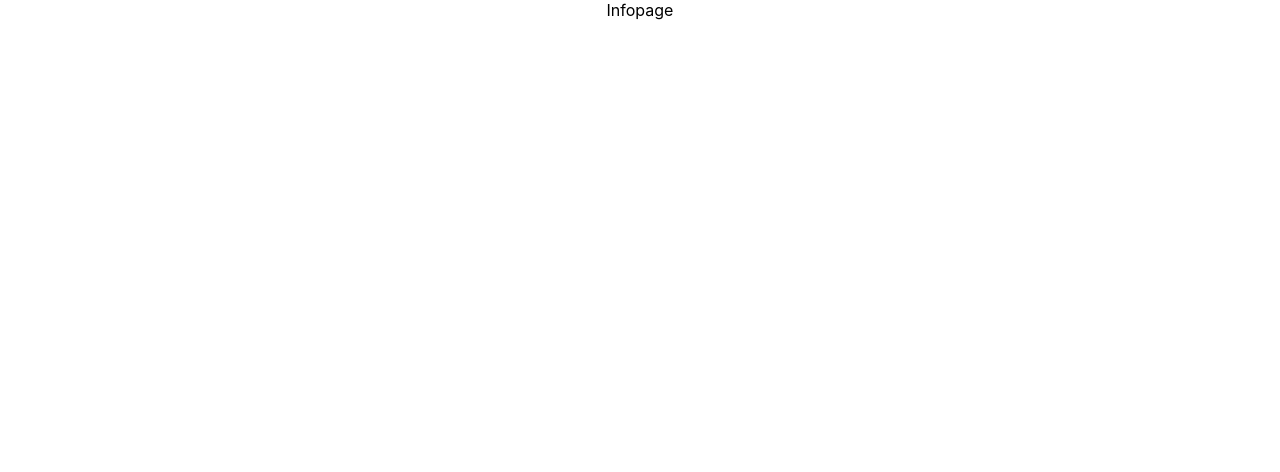
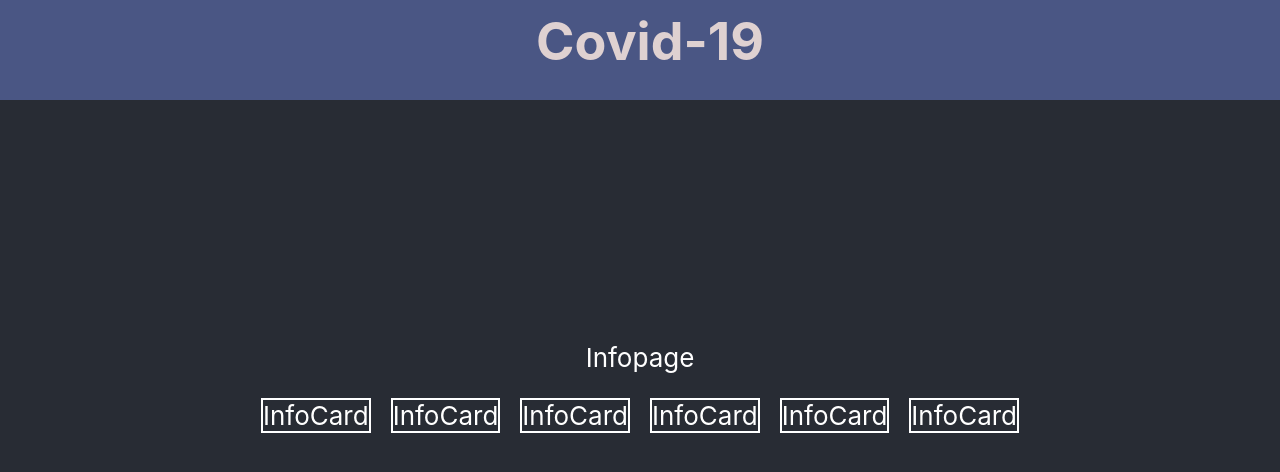
Before and after one commit to DrusMarkonii/Covid-19, a React (Create React App) app in the folder client/: page /information in a window 1280 px wide. Shown: the top 472 px of the page. Built offline with nearby package versions, Linux system fonts and the light colour scheme.

Commit message:
add infoPage

```diff
--- a/client/src/App.css
+++ b/client/src/App.css
@@ -1,3 +1,11 @@
 .App {
   text-align: center;
+  background-color: #282c34;
+    min-height: 100vh;
+    display: flex;
+    flex-direction: column;
+    align-items: center;
+    justify-content: center;
+    font-size: calc(10px + 2vmin);
+    color: white;
 }
--- /dev/null
+++ b/client/src/components/Header/Header.css
@@ -0,0 +1,15 @@
+* {
+  margin: 0;
+  padding: 0;
+}
+.header {
+  position: fixed;
+  top: 0;
+  left: 0;
+  width: 100%;
+  height: 10%;
+  width: 100%;
+  padding: 10px;
+  background-color: rgb(74, 86, 132);
+  color: rgb(223, 209, 209);
+}
--- /dev/null
+++ b/client/src/components/Header/Header.js
@@ -0,0 +1,13 @@
+import React from 'react'
+import './Header.css'
+
+
+export default function Header() {
+  return (
+    <div >
+        <div className='header'>
+            <h1>Covid-19</h1>
+        </div>
+    </div>
+  )
+}
--- a/client/src/components/HomePage/HomePage.js
+++ b/client/src/components/HomePage/HomePage.js
@@ -4,15 +4,20 @@ import logo from "./logo_corona.png";
 import { NavLink } from "react-router-dom";
 export default function Homepage() {
   return (
-    <div>
-      <header className="App-header">
-        <img src={logo} className="App-logo" alt="logo" />
-        <p>COVID-19</p>
-
-        <NavLink className="App-link" to={`/information`}>
-          <button className="btn-showStatistic">Show statistics</button>
-        </NavLink>
-      </header>
+    <div className="homePage">
+      <div className="homePage-components">
+        <div>
+          <img src={logo} className="App-logo" alt="logo" />
+        </div>
+        <div className="nameBlock">
+          <p>COVID-19</p>
+        </div>
+        <div className="btn-content">
+          <NavLink to={`/information`}>
+            <button className="btn-showStatistic">Show statistics</button>
+          </NavLink>
+        </div>
+      </div>
     </div>
   );
 }
--- a/client/src/components/HomePage/homePage.css
+++ b/client/src/components/HomePage/homePage.css
@@ -1,29 +1,26 @@
 .App-logo {
-    height: 40vmin;
+    height: 50vmin;
     pointer-events: none;
   }
 
   @media (prefers-reduced-motion: no-preference) {
     .App-logo {
-      animation: App-logo-spin infinite 20s linear;
+      animation: App-logo-spin infinite 10s linear;
     }
   }
 
-  .App-header {
-    background-color: #282c34;
-    min-height: 100vh;
+  .homePage-components {
     display: flex;
-    flex-direction: column;
     align-items: center;
-    justify-content: center;
-    font-size: calc(10px + 2vmin);
-    color: white;
+    justify-content: space-around;
+  }
+  .btn-content {
+    margin-left: 40px;
   }
 
-  .App-link {
-    color: #61dafb;
+  .nameBlock {
+    font-size: 3rem;
   }
-
   @keyframes App-logo-spin {
     from {
       transform: rotate(0deg);
--- /dev/null
+++ b/client/src/components/InfoPage/InfoBox/InfoBox.css
@@ -0,0 +1,5 @@
+.info-box {
+    display: flex;
+    width: 100%;
+    justify-content: space-between;
+}
--- /dev/null
+++ b/client/src/components/InfoPage/InfoBox/InfoBox.js
@@ -0,0 +1,16 @@
+import React from 'react'
+import InfoCard from './InfoCard/InfoCard'
+import './InfoBox.css'
+
+export default function InfoBox() {
+  return (
+    <div className='info-box'>
+        <InfoCard />
+        <InfoCard />
+        <InfoCard />
+        <InfoCard />
+        <InfoCard />
+        <InfoCard />
+    </div>
+  )
+}
--- /dev/null
+++ b/client/src/components/InfoPage/InfoBox/InfoCard/InfoCard.css
@@ -0,0 +1,4 @@
+.InfoCard {
+    border: 2px solid white;
+    margin: 25px 10px;
+}
--- /dev/null
+++ b/client/src/components/InfoPage/InfoBox/InfoCard/InfoCard.js
@@ -0,0 +1,8 @@
+import React from 'react'
+import './InfoCard.css'
+
+export default function InfoCard() {
+  return (
+    <div className='InfoCard'>InfoCard</div>
+  )
+}
--- a/client/src/components/InfoPage/InfoPage.js
+++ b/client/src/components/InfoPage/InfoPage.js
@@ -1,7 +1,12 @@
 import React from 'react'
+import Header from '../Header/Header'
+import InfoBox from './InfoBox/InfoBox'
 
 export default function Infopage() {
   return (
-    <div>Infopage</div>
+    <div>
+    <Header />Infopage
+    <InfoBox />
+    </div>
   )
 }
```
